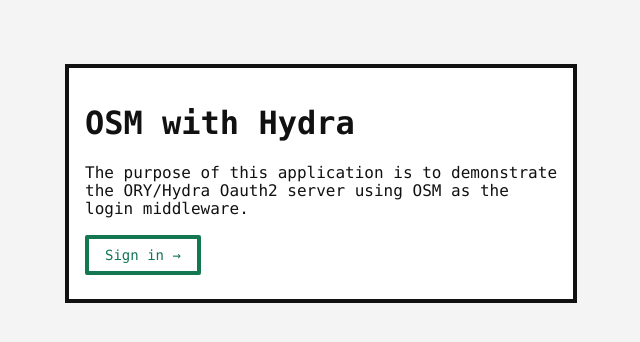
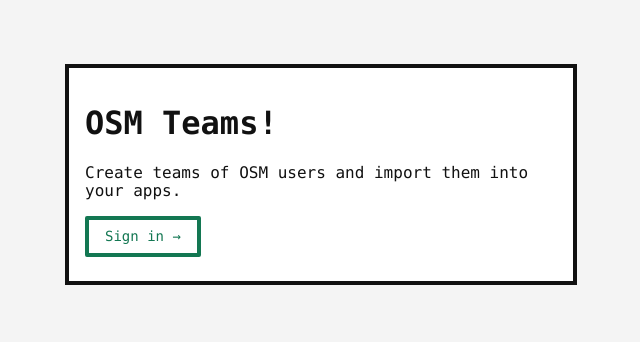
Before and after one commit to developmentseed/osm-teams, a Next.js app: page / in a window 1280 px wide. Shown: the top 342 px of the page, without its empty margins (319-959 px from the left). Built offline with nearby package versions, Linux system fonts and the light colour scheme.

Commit message:
Readme and content fixes

```diff
--- a/pages/_app.js
+++ b/pages/_app.js
@@ -19,7 +19,7 @@ class OSMHydra extends App {
     return (
       <Container>
         <Head>
-          <title>OSM/Hydra</title>
+          <title>OSM Teams</title>
           <link rel="stylesheet" href="https://unpkg.com/tachyons@4.10.0/css/tachyons.min.css" />
           <link rel="shortcut icon" href="/static/favicon.ico" />
           <link rel="icon" type="image/png" href="/static/favicon.png" />
--- a/pages/index.js
+++ b/pages/index.js
@@ -13,9 +13,9 @@ class Home extends Component {
   render() {
     return (
       <section>
-        <h1>OSM with Hydra</h1>
+        <h1>OSM Teams!</h1>
         <p className="measure-copy">
-          The purpose of this application is to demonstrate the ORY/Hydra Oauth2 server using OSM as the login middleware.
+          Create teams of OSM users and import them into your apps.
         </p>
         {
           this.props.user
--- a/pages/login.js
+++ b/pages/login.js
@@ -14,7 +14,7 @@ class Login extends Component {
     return (
       <section>
         <h1>Login Provider</h1>
-        <p>OSM Hydra uses OSM as your login, connect your OSM account!</p>
+        <p>OSM Teams uses OSM as your login, connect your OSM account!</p>
         <br />
         <Button href={`/oauth/openstreetmap?login_challenge=${this.props.challenge}`}>Login with OSM</Button>
       </section>
```
Also changed, not shown: 1 other file (tests, documents, lock files or other folders).
